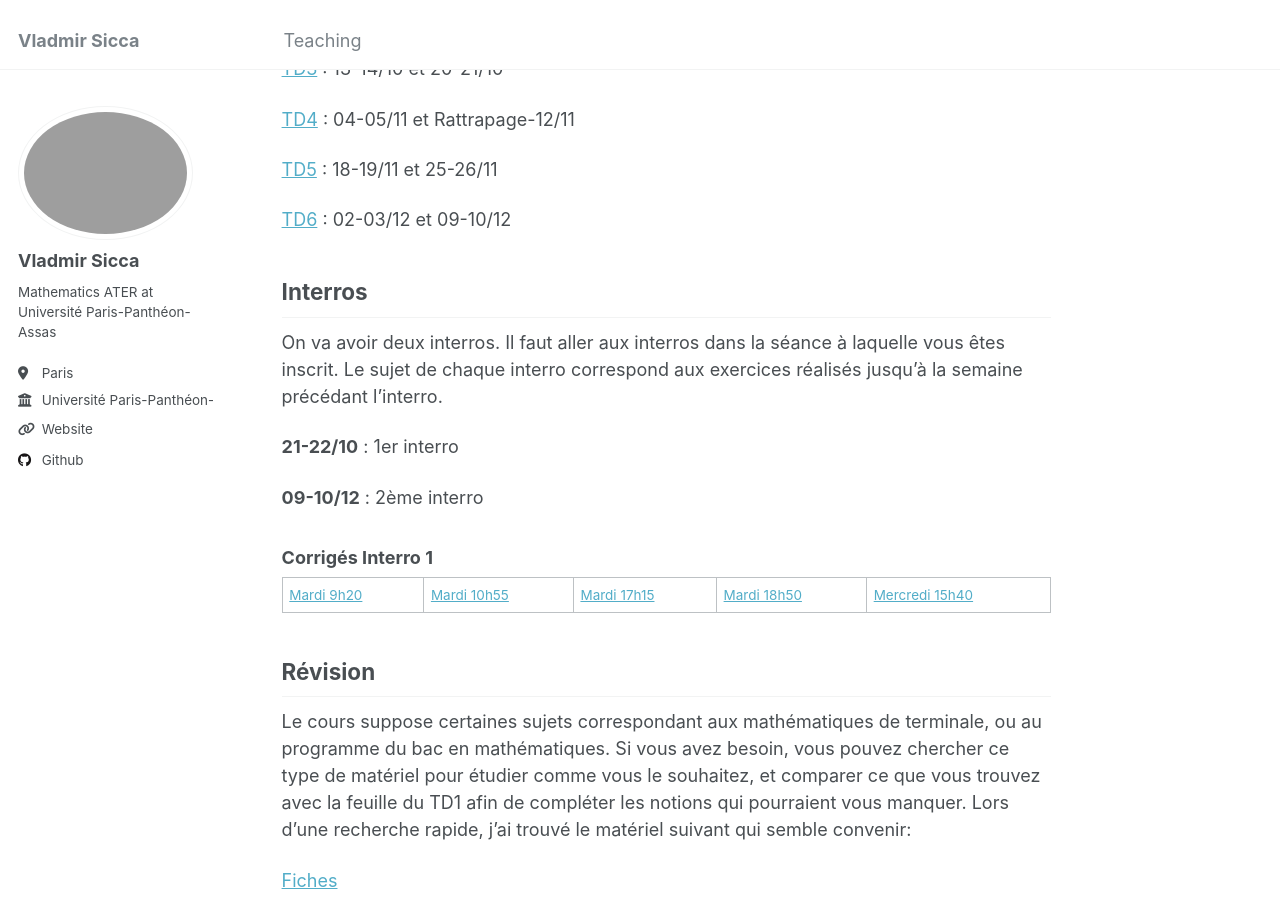
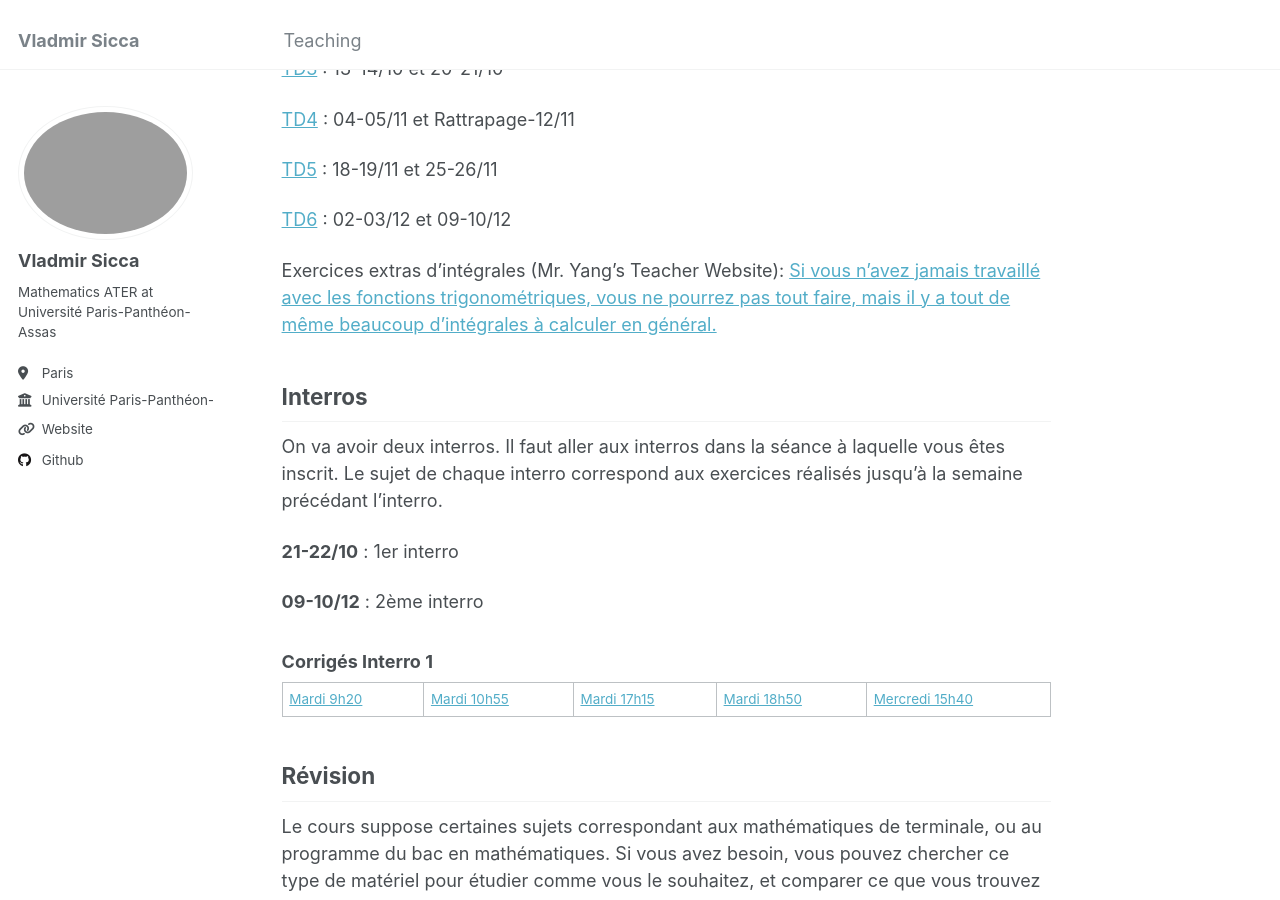
Before and after one commit to vladmirsicca/vladmirsicca.github.io, a Jekyll site: the page built from _teaching/2025_2_maths1_paris_assas.md, in a window 1280 px wide and 900 px high, scrolled down 945 px. Built offline with Jekyll 4.4.1, drawn with Linux system fonts in a browser that asks for light colours.

Commit message:
Update 2025_2_maths1_paris_assas.md
Extra integral exercices.

```diff
--- a/_teaching/2025_2_maths1_paris_assas.md
+++ b/_teaching/2025_2_maths1_paris_assas.md
@@ -44,6 +44,8 @@ Mathématiques pour l'Économie - Naïla Hayek, Jean-Pierre Leca
 
 [TD6](https://drive.google.com/file/d/1PRv1tClJSEJP4R-Xi2OBthfwm-lkpO_w/view?usp=sharing) : 02-03/12 et 09-10/12
 
+Exercices extras d'intégrales (Mr. Yang's Teacher Website): [Si vous n’avez jamais travaillé avec les fonctions trigonométriques, vous ne pourrez pas tout faire, mais il y a tout de même beaucoup d’intégrales à calculer en général.](https://mryangteacher.weebly.com/uploads/7/7/0/2/7702250/5.2_5.5_integrals_classwork_practice_ws.pdf)
+
 ## Interros
 
 On va avoir deux interros. Il faut aller aux interros dans la séance à laquelle vous êtes inscrit. Le sujet de chaque interro correspond aux exercices réalisés jusqu'à la semaine précédant l'interro.
```
